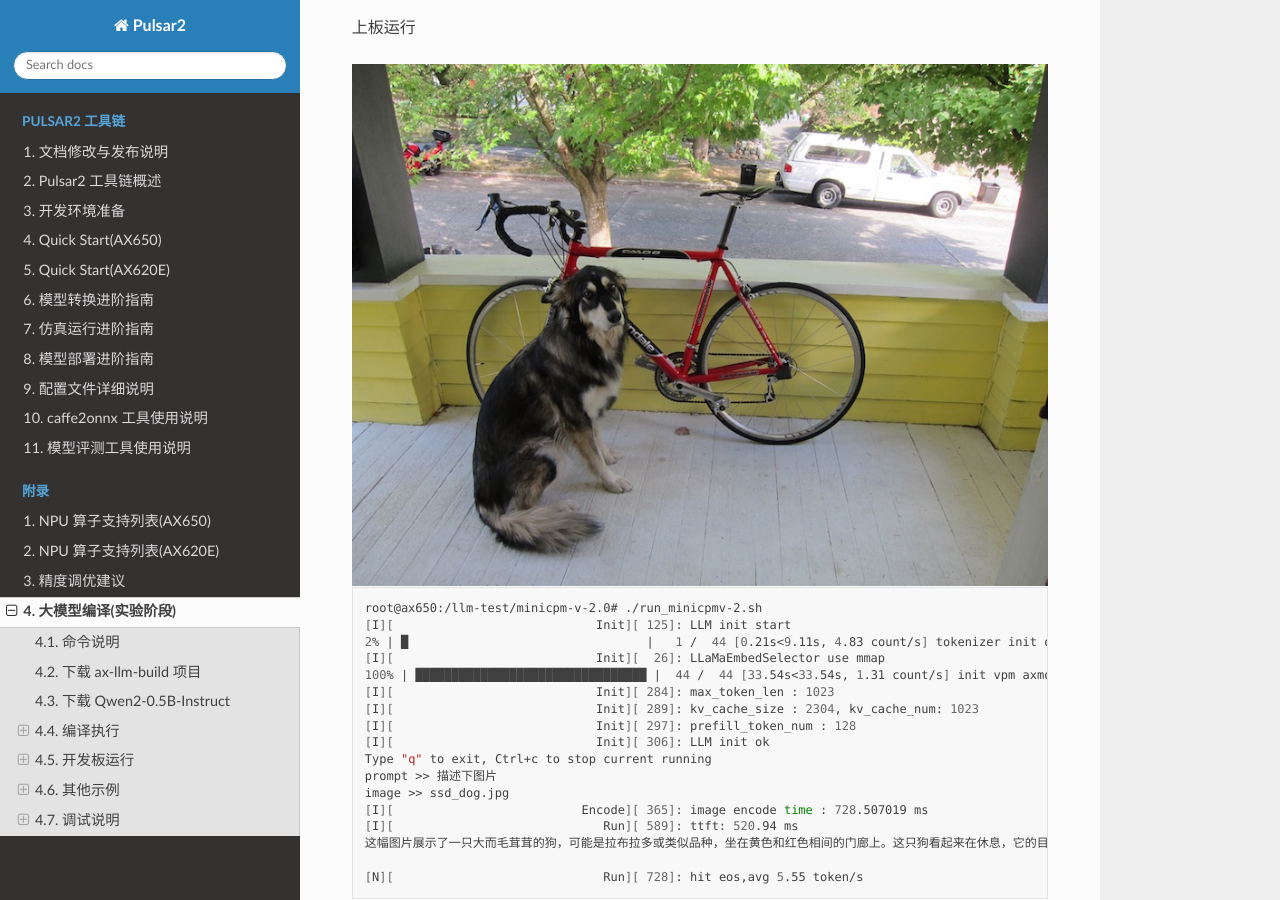
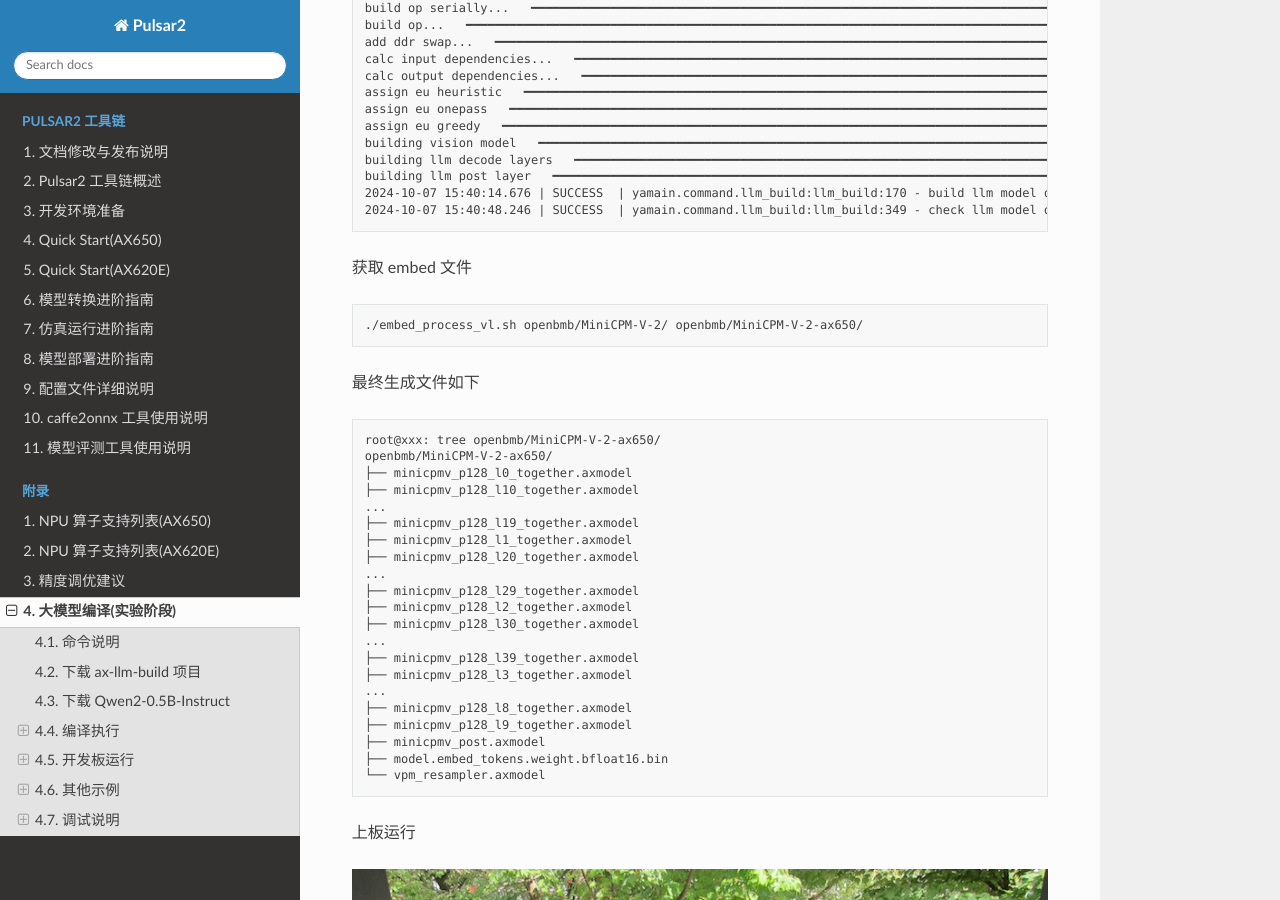
Before and after one commit to AXERA-TECH/pulsar2-docs, a Sphinx documentation site: the page built from source/appendix/build_llm.rst, in a window 1280 px wide and 900 px high, scrolled down 6550 px. Built offline with Sphinx 7.4.7 and the Read the Docs theme 3.1.0, drawn with Linux system fonts in a browser that asks for light colours; some of the changed text lies outside the part shown.

Commit message:
update llm build

```diff
--- a/source/appendix/build_llm.rst
+++ b/source/appendix/build_llm.rst
@@ -13,7 +13,7 @@
 - TinyLlama-1.1B
 - Qwen1.5、Qwen2、Qwen2.5
 - Phi2、Phi3
-- MiniCPM
+- MiniCPM、MiniCPM-V 2.0
 - SmolLM
 - ChatGLM3
 - OpenBuddy
@@ -24,6 +24,17 @@
 **版本约束**
 
 本文档基于 Pulsar2 3.2 版本进行编写。
+
+**LLM ModelZoo**
+
+- `AX650N <https://pan.baidu.com/s/1_LG-sPKnLS_LTWF3Cmcr7A?pwd=ph0e>`_
+- `AX630C <https://pan.baidu.com/s/1X0aJTQM0bl8wsraspHnDUw?pwd=ifg5>`_
+
+**关联项目 AX-LLM**
+
+该项目用于探索业界常用 LLM(Large Language Model) 在已有芯片平台上落地的可行性和相关能力边界，方便社区开发者进行快速评估和二次开发自己的 LLM 应用。
+
+- `AX-LLM <https://github.com/AXERA-TECH/ax-llm>`_
 
 ~~~~~~~~~~~~~~~~~~~~~~~~~~~~~~~
 命令说明
@@ -218,9 +229,7 @@
 
     [N][                             Run][ 603]: hit eos,avg 27.22 token/s
 
-板端运行程序编译流程，请参考我们在 github 上的开源项目：
-
-- `AX-LLM <https://github.com/AXERA-TECH/ax-llm>`_
+板端运行程序编译流程，请参考我们在 github 上的开源项目 `AX-LLM <https://github.com/AXERA-TECH/ax-llm>`_
 
 
 ^^^^^^^^^^^^^^^^^^^^^^^^^^^^^^^^^^^^
@@ -306,8 +315,7 @@
     huggingface-cli download --resume-download openbmb/MiniCPM-V-2 --local-dir openbmb/MiniCPM-V-2
 
 
-编译执行
-
+获取 axmodel
 
 .. code-block:: shell
 
@@ -353,6 +361,40 @@
     building llm post layer   ━━━━━━━━━━━━━━━━━━━━━━━━━━━━━━━━━━━━━━━━━━━━━━━━━━━━━━━━━━━━━━━━━━━━━━━━━━━━━━━━━━━━━━━━ 1/1 0:02:19
     2024-10-07 15:40:14.676 | SUCCESS  | yamain.command.llm_build:llm_build:170 - build llm model done!
     2024-10-07 15:40:48.246 | SUCCESS  | yamain.command.llm_build:llm_build:349 - check llm model done!
+
+
+获取 embed 文件
+
+.. code-block:: shell
+
+    ./embed_process_vl.sh openbmb/MiniCPM-V-2/ openbmb/MiniCPM-V-2-ax650/
+
+最终生成文件如下
+
+.. code-block:: shell
+
+    root@xxx: tree openbmb/MiniCPM-V-2-ax650/
+    openbmb/MiniCPM-V-2-ax650/
+    ├── minicpmv_p128_l0_together.axmodel
+    ├── minicpmv_p128_l10_together.axmodel
+    ...
+    ├── minicpmv_p128_l19_together.axmodel
+    ├── minicpmv_p128_l1_together.axmodel
+    ├── minicpmv_p128_l20_together.axmodel
+    ...
+    ├── minicpmv_p128_l29_together.axmodel
+    ├── minicpmv_p128_l2_together.axmodel
+    ├── minicpmv_p128_l30_together.axmodel
+    ...
+    ├── minicpmv_p128_l39_together.axmodel
+    ├── minicpmv_p128_l3_together.axmodel
+    ...
+    ├── minicpmv_p128_l8_together.axmodel
+    ├── minicpmv_p128_l9_together.axmodel
+    ├── minicpmv_post.axmodel
+    ├── model.embed_tokens.weight.bfloat16.bin
+    └── vpm_resampler.axmodel
+
 
 上板运行
 
```
